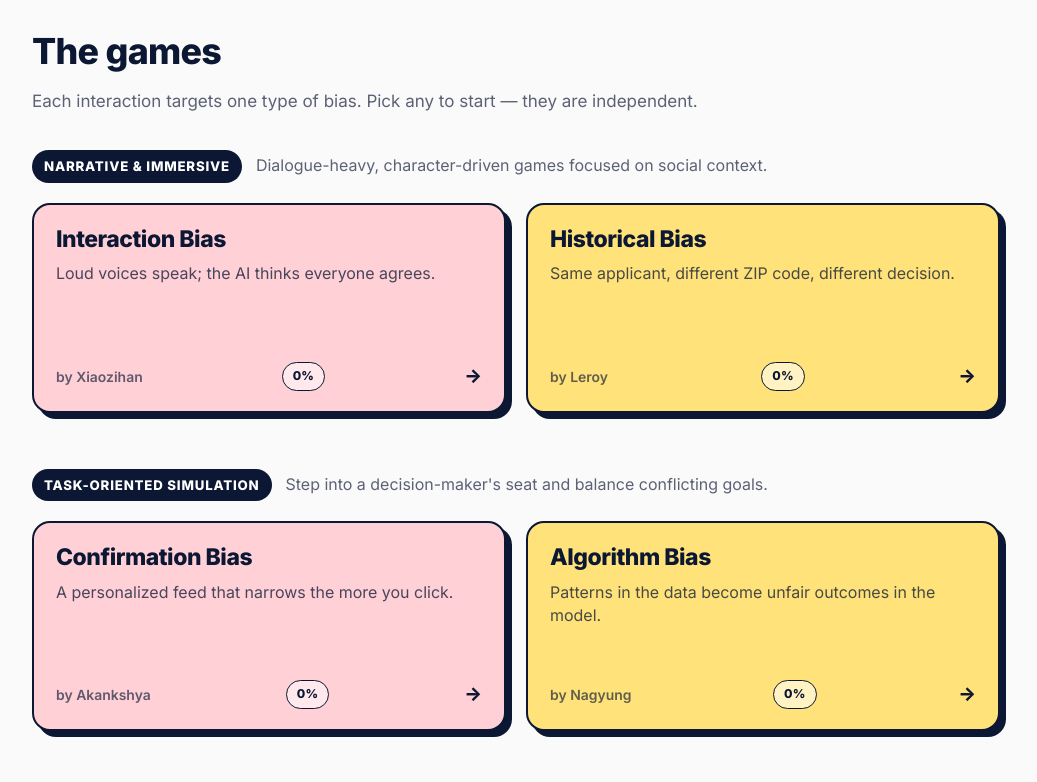
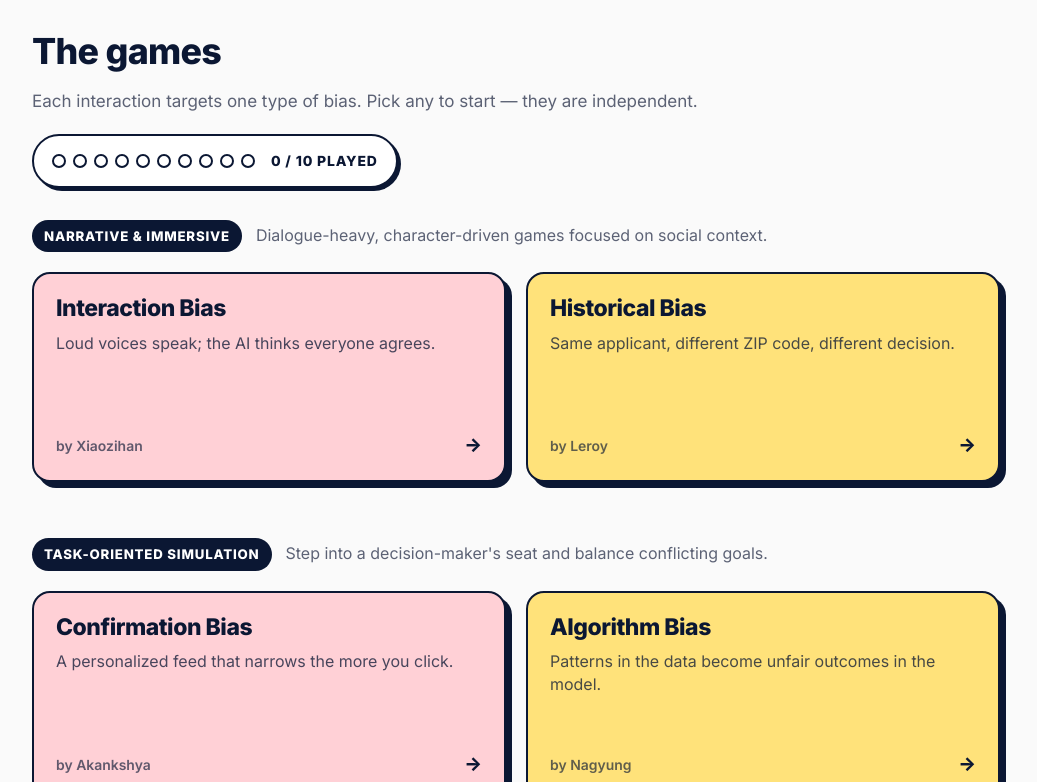
Before and after one commit to Nyckii/ai-literacy-website, a React (Vite) app: page / in a window 1280 px wide. Shown: the part 720-1502 px from the top of the page, without its empty margins (124-1161 px from the left). Built offline with nearby package versions, Linux system fonts and the light colour scheme.

Commit message:
Update prgoress indication and add progress pill

```diff
--- a/src/index.css
+++ b/src/index.css
@@ -515,6 +515,7 @@ code {
 
 /* Arcade tile cards — bright pastel backgrounds, chunky radius, offset shadow */
 .game-card {
+  position: relative;
   display: flex;
   flex-direction: column;
   justify-content: space-between;
@@ -587,33 +588,86 @@ code {
   font-weight: 600;
 }
 
-.progress-pill {
-  border-radius: 999px;
-  padding: 4px 10px;
-  font-size: 0.72rem;
+/* Played stamp — diagonal arcade-victory badge in the top-right corner */
+.played-stamp {
+  position: absolute;
+  top: 14px;
+  right: 12px;
+  padding: 5px 14px;
+  background: var(--accent);
+  color: #fff;
+  font-family: var(--display);
+  font-size: 0.7rem;
   font-weight: 800;
-  letter-spacing: 0.02em;
-  border: 1.5px solid var(--ink);
-}
-
-.progress-pill.is-todo {
-  background: rgba(255, 255, 255, 0.55);
-  color: var(--ink);
-}
-
-.progress-pill.is-done {
-  background: var(--ink);
-  color: #fff;
+  letter-spacing: 0.14em;
+  text-transform: uppercase;
+  border: 2px solid var(--ink);
+  border-radius: 4px;
+  transform: rotate(10deg);
+  box-shadow: 2px 2px 0 var(--ink);
+  z-index: 2;
+  pointer-events: none;
+  user-select: none;
+}
+
+/* Make room for the stamp inside the card */
+.game-card.is-done .game-card-body h4 {
+  padding-right: 72px;
 }
 
 .game-card .arrow {
   font-size: 1.1rem;
   font-weight: 800;
   color: var(--ink);
+  transition: transform 0.12s ease;
 }
 
 .game-card:hover .arrow {
   transform: translateX(2px);
+}
+
+/* ── Global progress (N / 10 played) ────────────────── */
+.games-progress {
+  display: flex;
+  align-items: center;
+  gap: 16px;
+  flex-wrap: wrap;
+  margin: -16px 0 32px;
+  padding: 14px 18px;
+  border: 2px solid var(--ink);
+  border-radius: 999px;
+  background: var(--surface);
+  box-shadow: 3px 3px 0 var(--ink);
+  width: fit-content;
+  max-width: 100%;
+}
+
+.games-progress-dots {
+  display: flex;
+  gap: 7px;
+}
+
+.progress-dot {
+  width: 14px;
+  height: 14px;
+  border-radius: 50%;
+  border: 2px solid var(--ink);
+  background: transparent;
+  transition: background 0.18s ease, transform 0.18s ease;
+}
+
+.progress-dot.is-filled {
+  background: var(--accent);
+}
+
+.games-progress-text {
+  font-family: var(--display);
+  font-weight: 800;
+  font-size: 0.82rem;
+  letter-spacing: 0.06em;
+  text-transform: uppercase;
+  color: var(--ink);
+  white-space: nowrap;
 }
 
 /* ---------- Game pages ---------- */
--- a/src/pages/Home.tsx
+++ b/src/pages/Home.tsx
@@ -10,7 +10,7 @@ import {
 } from "@phosphor-icons/react";
 import { useEffect, useState } from "react";
 import { Link } from "react-router-dom";
-import { gamesByStyle } from "../data/games";
+import { games, gamesByStyle } from "../data/games";
 import {
   getAllGameProgress,
   subscribeToGameProgress,
@@ -26,6 +26,11 @@ export function Home() {
       setProgressBySlug(getAllGameProgress());
     });
   }, []);
+
+  const totalGames = games.length;
+  const playedCount = games.filter(
+    (g) => (progressBySlug[g.slug] ?? 0) >= 100,
+  ).length;
 
   return (
     <>
@@ -72,6 +77,20 @@ export function Home() {
           are independent.
         </p>
 
+        <div className="games-progress" aria-label={`${playedCount} of ${totalGames} games played`}>
+          <div className="games-progress-dots" aria-hidden>
+            {Array.from({ length: totalGames }).map((_, i) => (
+              <span
+                key={i}
+                className={`progress-dot ${i < playedCount ? "is-filled" : ""}`}
+              />
+            ))}
+          </div>
+          <span className="games-progress-text">
+            {playedCount} / {totalGames} played
+          </span>
+        </div>
+
         {gamesByStyle.map(({ style, label, description, items }) => (
           <div key={style} className="games-group">
             <div className="games-group-head">
@@ -80,22 +99,24 @@ export function Home() {
             </div>
             <ul className="game-grid">
               {items.map((g) => {
-                const progress = progressBySlug[g.slug] ?? 0;
-                const isDone = progress >= 100;
+                const isDone = (progressBySlug[g.slug] ?? 0) >= 100;
                 return (
                   <li key={g.slug}>
-                    <Link to={`/games/${g.slug}`} className="game-card">
+                    <Link
+                      to={`/games/${g.slug}`}
+                      className={`game-card ${isDone ? "is-done" : ""}`}
+                    >
+                      {isDone && (
+                        <span className="played-stamp" aria-label="Played">
+                          Played
+                        </span>
+                      )}
                       <div className="game-card-body">
                         <h4>{g.title}</h4>
                         <p>{g.short}</p>
                       </div>
                       <div className="game-card-foot">
                         <span className="author">by {g.author}</span>
-                        <span
-                          className={`progress-pill ${isDone ? "is-done" : "is-todo"}`}
-                        >
-                          {progress}%
-                        </span>
                         <span className="arrow" aria-hidden>
                           →
                         </span>
```
